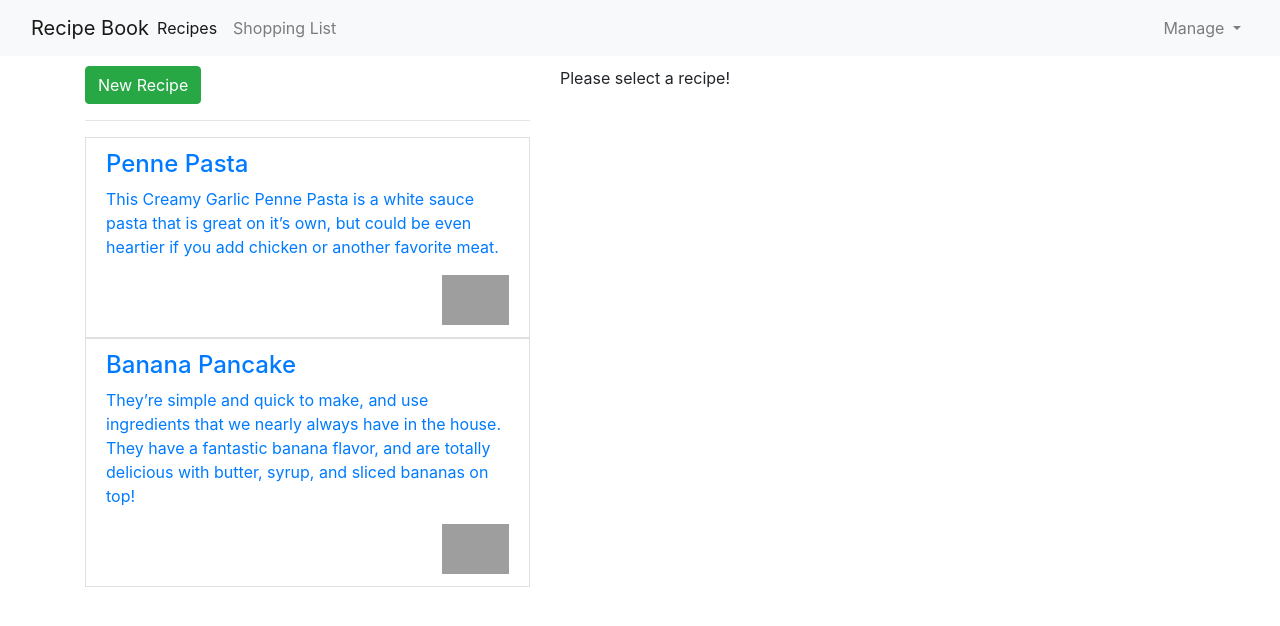
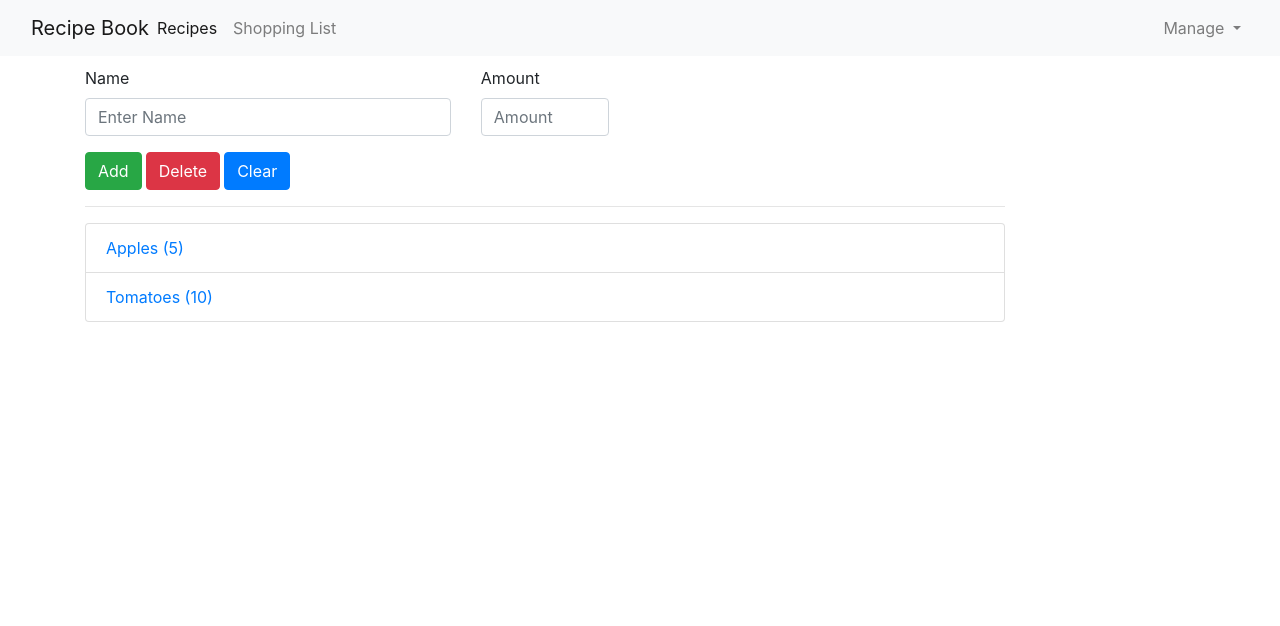
Before and after one commit to adheepgeorgepaul/Angular-Project-1, an Angular app: page /shopping-list in a window 1280 px wide. Shown: the top 626 px of the page. Built offline with nearby package versions, Linux system fonts and the light colour scheme; grey boxes are pictures that could not be loaded.

Commit message:
Section12(Routing)-155.Setting up routes

```diff
--- /dev/null
+++ b/src/app/app-routing.module.ts
@@ -0,0 +1,22 @@
+import { NgModule } from '@angular/core';
+import { RouterModule, Routes } from '@angular/router';
+
+import { RecipesComponent } from './recipes/recipes.component';
+import { ShoppingListComponent } from './shopping-list/shopping-list.component';
+
+
+
+const appRoutes: Routes = [
+    {path: '', redirectTo: '/recipes', pathMatch: 'full'},
+    {path:'recipes', component: RecipesComponent},
+    {path:'shopping-list', component: ShoppingListComponent}
+]
+
+@NgModule({
+    imports: [RouterModule.forRoot(appRoutes)],
+    exports:[RouterModule]
+})
+export class AppRoutingModule
+{
+
+}
--- a/src/app/app.component.html
+++ b/src/app/app.component.html
@@ -1,9 +1,8 @@
-<app-header (featureSelected)="onNavigate($event)"></app-header>
+<app-header></app-header>
 <div class="container">
     <div class="row">
         <div class="col-md-12">
-            <app-recipes *ngIf="loadedFeature === 'recipe'"></app-recipes>
-            <app-shopping-list *ngIf="loadedFeature !== 'recipe'"></app-shopping-list>
+            <router-outlet></router-outlet>
         </div>
 
     </div>
--- a/src/app/app.module.ts
+++ b/src/app/app.module.ts
@@ -1,6 +1,7 @@
 import { BrowserModule } from '@angular/platform-browser';
 import { NgModule } from '@angular/core';
 import { FormsModule } from '@angular/forms'
+import { AppRoutingModule } from './app-routing.module';
 
 import { AppComponent } from './app.component';
 import { HeaderComponent } from './header/header.component';
@@ -12,6 +13,7 @@
 import { ShoppingEditComponent } from './shopping-list/shopping-edit/shopping-edit.component';
 import { DropdownDirective} from './shared/dropdown.directive';
 import { ShoppingListService} from './shopping-list/shopping-list.service'
+
 
 @NgModule({
   declarations: [
@@ -27,7 +29,8 @@
   ],
   imports: [
     BrowserModule,
-    FormsModule
+    FormsModule,
+    AppRoutingModule
   ],
   providers: [ShoppingListService],
   bootstrap: [AppComponent]
--- a/src/app/header/header.component.html
+++ b/src/app/header/header.component.html
@@ -13,10 +13,10 @@
             [class.collapse]="collapsed" (window:resize)="collapsed = true">
             <ul class="navbar-nav mr-auto">
             <li class="nav-item active">
-                <a class="nav-link" href="#" (click)="onSelect('recipe')">Recipes</a>
+                <a class="nav-link" href="#" routerLink="/recipes">Recipes</a>
             </li>
             <li class="nav-item">
-                <a class="nav-link" href="#" (click)="onSelect('shopping-list')">Shopping List</a>
+                <a class="nav-link" href="#" [routerLink]="['/shopping-list']">Shopping List</a>
             </li>
             </ul>
 
```
